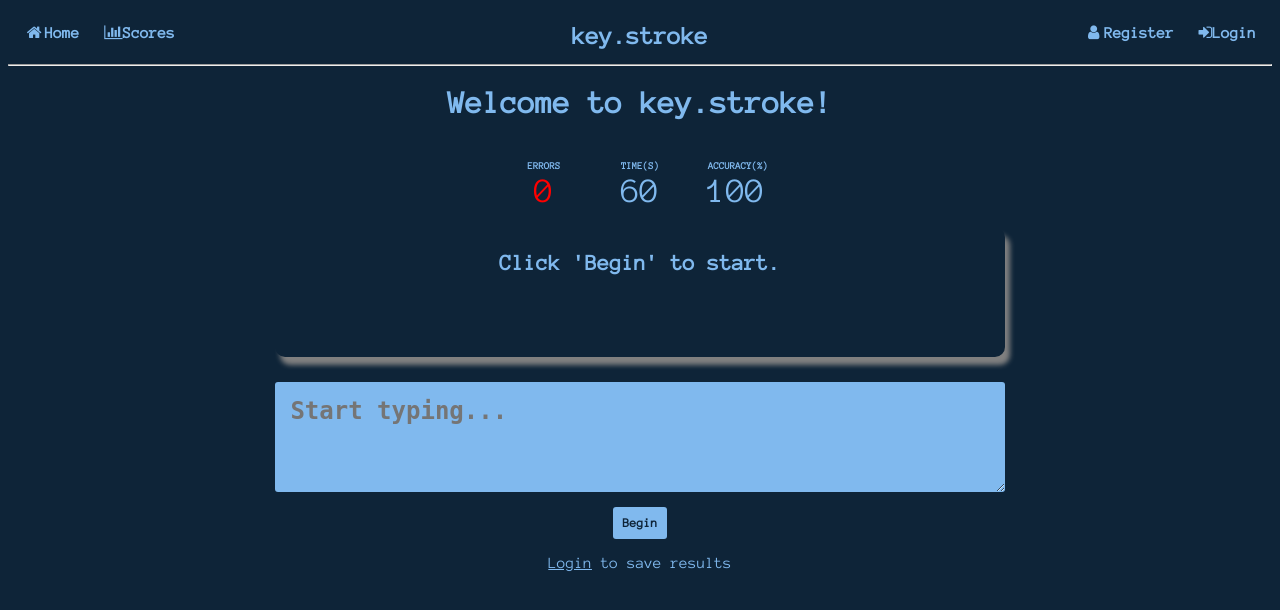
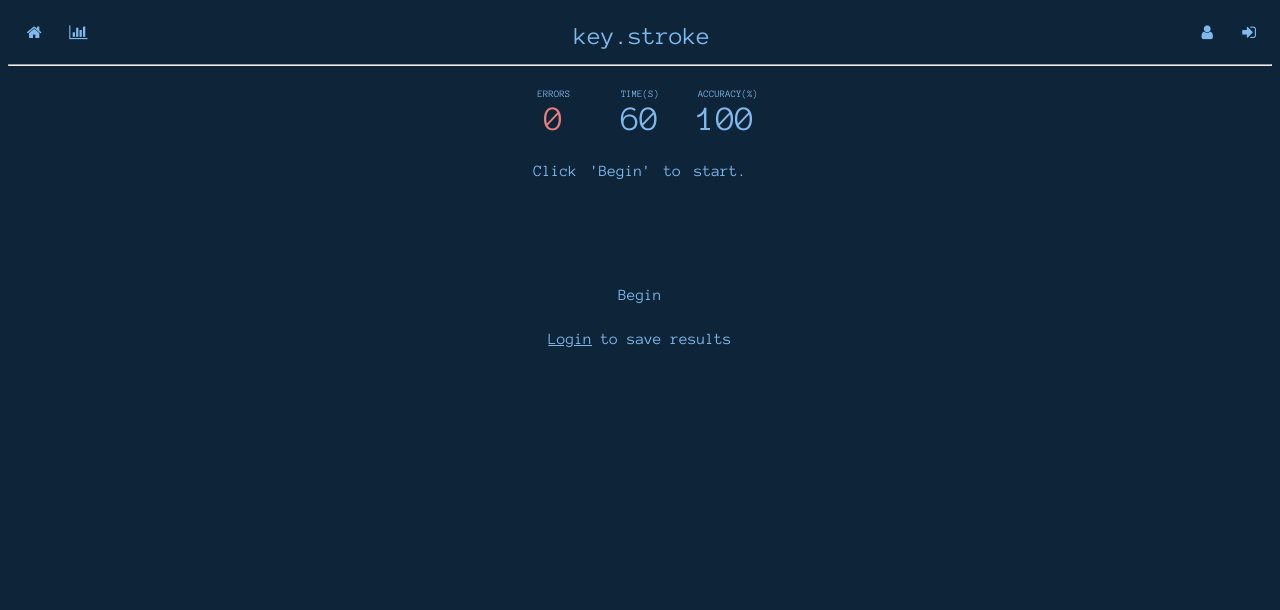
Before and after one commit to danieltobiastan/reimagined-octo-parakeet, a Flask app: page /home in a window 1280 px wide. Shown: the top 610 px of the page. Run offline with Flask 2, Linux system fonts and the light colour scheme.

Commit message:
finalised front page

```diff
--- a/app/static/javascript/game.js
+++ b/app/static/javascript/game.js
@@ -9,7 +9,7 @@ const words = ['the', 'of', 'to', 'and', 'a', 'in', 'is', 'it', 'you', 'that', '
  'poor', 'lot', 'experiment', 'bottom', 'key', 'iron', 'single', 'stick', 'flat', 'twenty', 'skin', 'smile', 'crease', 'hole', 'trade', 'melody', 'trip', 'office', 'receive', 'row', 'mouth', 'exact', 'symbol', 'die', 'least', 'trouble', 'shout', 'except', 'wrote', 'seed', 'tone', 'join', 'suggest', 'clean', 'break', 'lady', 'yard', 'rise', 'bad', 'blow', 'oil', 'blood', 'touch', 'grew', 'cent', 'mix', 'team', 'wire', 'cost', 'lost', 'brown', 'wear', 'garden', 'equal', 'sent', 'choose', 'fell', 'fit', 'flow', 'fair', 'bank', 'collect', 'save', 'control', 'decimal', 'gentle', 'woman', 'captain', 'practice', 'separate', 'difficult', 'doctor', 'please', 'protect', 'noon', 'whose', 'locate', 'ring', 'character', 'insect', 'caught', 'period', 'indicate',
   'radio', 'spoke', 'atom', 'human', 'history', 'effect', 'electric', 'expect', 'crop', 'modern', 'element', 'hit', 'student', 'corner', 'party', 'supply', 'bone', 'rail', 'imagine', 'provide', 'agree', 'thus', 'capital', "won't", 'chair', 'danger', 'fruit', 'rich', 'thick', 'soldier', 'process', 'operate', 'guess', 'necessary', 'sharp', 'wing', 'create', 'neighbor', 'wash', 'bat', 'rather', 'crowd', 'corn', 'compare', 'poem', 'string', 'bell', 'depend', 'meat', 'rub', 'tube', 'famous', 'dollar', 'stream', 'fear', 'sight', 'thin', 'triangle', 'planet', 'hurry', 'chief', 'colony', 'clock', 'mine', 'tie', 'enter', 'major', 'fresh', 'search', 'send', 'yellow', 'gun', 'allow', 'print', 'dead', 'spot', 'desert', 'suit', 'current', 'lift', 'rose', 'continue',
   'block', 'chart', 'hat', 'sell', 'success', 'company', 'subtract', 'event', 'particular', 'deal', 'swim', 'term', 'opposite', 'wife', 'shoe', 'shoulder', 'spread', 'arrange', 'camp', 'invent', 'cotton', 'born', 'determine', 'quart', 'nine', 'truck', 'noise', 'level', 'chance', 'gather', 'shop', 'stretch', 'throw', 'shine', 'property', 'column', 'molecule', 'select', 'wrong', 'gray', 'repeat', 'require', 'broad', 'prepare', 'salt', 'nose', 'plural', 'anger', 'claim', 'continent', 'oxygen', 'sugar', 'death', 'pretty', 'skill', 'women', 'season', 'solution', 'magnet', 'silver', 'thank', 'branch', 'match', 'suffix', 'especially', 'fig', 'afraid', 'huge', 'sister', 'steel', 'discuss', 'forward', 'similar', 'guide', 'experience', 'score', 'apple', 'bought', 'led',
-  'pitch', 'coat', 'mass', 'card', 'band', 'rope', 'slip', 'win', 'dream', 'evening', 'condition', 'feed', 'tool', 'total', 'basic', 'smell', 'valley', 'nor', 'double', 'seat', 'arrive', 'master', 'track', 'parent', 'shore', 'division', 'sheet', 'substance', 'favor', 'connect', 'post', 'spend', 'chord', 'fat', 'glad', 'original', 'share', 'station', 'dad', 'bread', 'charge', 'proper', 'bar', 'offer', 'segment', 'slave', 'duck', 'instant', 'market', 'degree', 'populate', 'chick', 'dear', 'enemy', 'reply', 'drink', 'occur', 'support', 'speech', 'nature', 'range', 'steam', 'motion', 'path', 'liquid', 'log', 'meant', 'quotient', 'teeth', 'shell', 'neck']
+  'pitch', 'coat', 'mass', 'card', 'band', 'rope', 'slip', 'win', 'dream', 'evening', 'condition', 'feed', 'tool', 'total', 'basic', 'smell', 'valley', 'nor', 'double', 'seat', 'arrive', 'master', 'track', 'parent', 'shore', 'division', 'sheet', 'substance', 'favor', 'connect', 'post', 'spend', 'chord', 'fat', 'glad', 'original', 'share', 'station', 'dad', 'bread', 'charge', 'proper', 'bar', 'offer', 'segment', 'slave', 'duck', 'instant', 'market', 'degree', 'populate', 'chick', 'dear', 'enemy', 'reply', 'drink', 'occur', 'support', 'speech', 'nature', 'range', 'steam', 'motion', 'path', 'liquid', 'log', 'meant', 'quotient', 'teeth', 'shell', 'neck', 'bruh', 'swag']
 let timer_text = document.querySelector(".init_time");
 let accuracy_text = document.querySelector(".init_accuracy");
 let error_text = document.querySelector(".init_errors");
@@ -25,7 +25,7 @@ let read_me = document.querySelector(".readme")
 let user_name = document.getElementById("username")
 let user_id = document.getElementById("userid")
 
-let time_left = 60;
+let time_left = 15;
 let time_passed = 0;
 let total_errors = 0;
 let errors = 0;
@@ -34,7 +34,6 @@ let typed = 0;
 let current_content = "";
 let c = 0;
 let timer = null;
-
 
 function ChangeContent() {
   content_text.textContent = null;
@@ -58,11 +57,15 @@ function textInput() {
   let typed = input_array[index] // user types word
   if (typed == null) { // checking sequence
       char.classList.remove('correct'); // add color in css
+      char.classList.remove('incorrect');
   }
   else if (typed === char.innerText) {
       char.classList.add('correct'); // add color in css
+      char.classList.remove('incorrect');
   }
   else {
+    char.classList.remove('correct')
+    char.classList.add('incorrect')
     errors++; // increment error if wrong
   }
 });
@@ -121,13 +124,14 @@ function submitScore() {
 
 function startGame() {
   content_text.style.display="block";
-  input_box.style.display='block';
+  input_box.style.display="block";
   resetGame();
+  setFocusToTextBox();
   timer = setInterval(updateTimer, 1000);
 }
 
 function resetGame() {
-  time_left = 60; // changed to lower number for testing
+  time_left = 15; // changed to lower number for testing
   time_passed = 0;
   errors = 0;
   total_errors = 0;
--- a/app/static/stylesheets/base.css
+++ b/app/static/stylesheets/base.css
@@ -5,28 +5,15 @@
     font-family: 'Anonymous Pro', monospace;
     word-spacing: 1em;
     display: flex;
-    font-weight: bolder;
 }
 
 .logo {
     color: rgb(128, 185, 238);
     font-size: 25px;
-    position: absolute;
-    left: 0;
-    right: 0;
-    margin-left: auto;
-    margin-right: auto;
-    width: 138px
+    margin: 0 0 0 auto;
 }
 
 a, a:hover {
     color: rgb(128, 185, 238);
     text-decoration: none
   }
-
-body {
-    background-color: black;
-    color: white;
-    font-family: 'Anonymous Pro', monospace;
-    text-align: center
-}
--- a/app/static/stylesheets/game.css
+++ b/app/static/stylesheets/game.css
@@ -29,23 +29,23 @@ body {
   height: 40px;
   width: 60px;
   margin: 8px;
-  padding: 10px;
+  padding: 5px;
 }
 
 .head {
   text-transform: uppercase;
+  margin-left: auto;
+  margin-right: auto;
   font-size: 10px;
-  font-weight: 600;
   color: rgb(128, 185, 238);
-  font-weight: bolder;
   padding: 2px;
 }
 
 .errors{
-  color: red;
+  color: rgb(230, 126, 126);
 }
 .wpm{
-  color: rgb(16, 197, 16);
+  color: rgb(231, 204, 114);
 }
 .wpm  {
   display: none;
@@ -57,44 +57,52 @@ body {
 }
 
 .content {
+  background-color: rgb(14, 36, 56);
   color: rgb(128, 185, 238);
-  font-weight: bolder;
+  word-spacing: 4px;
   margin: 10px;
   height: 80px;
-  width: 18cm;
-  font-size: 1.4rem;
-  padding: 25px;
-  box-shadow: grey 5px 8px 5px;
-  border-radius: 10px 10px 10px 10px;
+  width: 60%;
+  font-size: 1rem;
+  padding: 10px;
+  line-height: 1.4;
 }
 
-.input_box {
-  background-color: rgb(128, 185, 238);
-  font-weight: bolder;
-  height: 80px;
-  width: 18.5cm;
-  font-size: 1.5rem;
-  font-weight: bolder;
-  margin: 15px;
-  padding: 15px;
-  border: 0px;
-  border-radius: 3px 3px 3px 3px;
+.correct{
+  color: rgb(238, 217, 158);
 }
-
-
-.correct{
-  color: rgb(82, 200, 82);
+.incorrect{
+  color:rgb(235, 137, 137);
+  text-decoration: underline;
 }
 
 .restart {
   display: block;
   background-color: rgb(128, 185, 238);
-  font-size: 0.8rem;
+  font-size: 1rem;
   font-family: 'Anonymous Pro', monospace;
-  padding: 10px;
+  padding: 12px 15px;
+  margin-top: 15px;
   border: 0px;
-  color: rgb(14, 36, 56);
+  color: rgb(128, 185, 238);
+  background-color: rgb(14, 36, 56);
   border-radius: 3px 3px 3px 3px;
   width: 100%;
+}
+
+.restart:hover {
   font-weight: bolder;
 }
+
+.input_box {
+  height: 100%;
+  background-color: transparent;
+  color: transparent;
+  height:1px;
+  width:1px;
+  align-items: center;
+}
+
+textarea:focus, input:focus{
+    outline: none;
+}
--- a/app/templates/base.html
+++ b/app/templates/base.html
@@ -11,17 +11,17 @@
 <body>
     <div class="topnav">
         <div class='topnav-left'>
-            <a href="{{ url_for('home') }}"><i class="fa fa-fw fa-home"></i>Home</a>
-            <a href="{{ url_for('scores') }}"><i class="fa fa-bar-chart"></i>Scores</a>
+            <a href="{{ url_for('home') }}"><i class="fa fa-fw fa-home"></i></a>
+            <a href="{{ url_for('scores') }}"><i class="fa fa-bar-chart"></i></a>
         </div>
         <span class="logo"><a href="{{ url_for('home') }}">key.stroke</a></span>
         <div class='topnav-right' style="margin-left: auto; order: 2">
             {% if current_user.is_anonymous %}
-                <a href="{{ url_for('register') }}"><i class="fa fa-fw fa-user"></i>Register</a>
-                <a href="{{ url_for('login') }}"><i class="fa fa-sign-in"></i>Login</a>
+                <a href="{{ url_for('register') }}"><i class="fa fa-fw fa-user"></i></a>
+                <a href="{{ url_for('login') }}"><i class="fa fa-sign-in"></i></a>
             {% else %}
                 <a href="{{ url_for('user', username=current_user.username) }}">{{current_user.username}}</a>
-                <a href="{{ url_for('logout') }}"><i class="fa fa-sign-out"></i>Logout</a>
+                <a href="{{ url_for('logout') }}"><i class="fa fa-sign-out"></i></a>
             {% endif %}
         </div>
     </div>
--- a/app/templates/home.html
+++ b/app/templates/home.html
@@ -10,13 +10,6 @@
 {% endblock %}
 
 {% block content %}
-    {% if current_user.is_anonymous %}
-        <h1>Welcome to key.stroke!</h1>
-    {% else %}
-        <h1>Welcome back</h1>
-        <p id="username">{{ current_user.username }}</p>
-        <h3 hidden id="userid">{{ current_user.id }}</h3>
-    {% endif %}
     <body>
         <div class="container">
           <div class="border">
@@ -47,11 +40,11 @@
           <div class="content" style="display: block;">
             Click 'Begin' to start.
           </div>
-           <textarea class="input_box" placeholder="Start typing..." oninput="textInput()"></textarea>
+          </div>
           <div>
             <button class="restart" onclick="startGame(); setFocusToTextBox();">Begin</button>
           </div>
-          </div>
+          <textarea class="input_box" oninput="textInput()" style="display: none"></textarea>
       </body>
       <script src="{{url_for('static', filename='javascript/game.js')}}"></script>
     {% if current_user.is_anonymous %}
```
Also changed, not shown: app/static/stylesheets/register.css (+30 -0 lines), app/static/stylesheets/scores.css (+12 -22 lines), app/templates/scores.html (+3 -4 lines), app.db.
